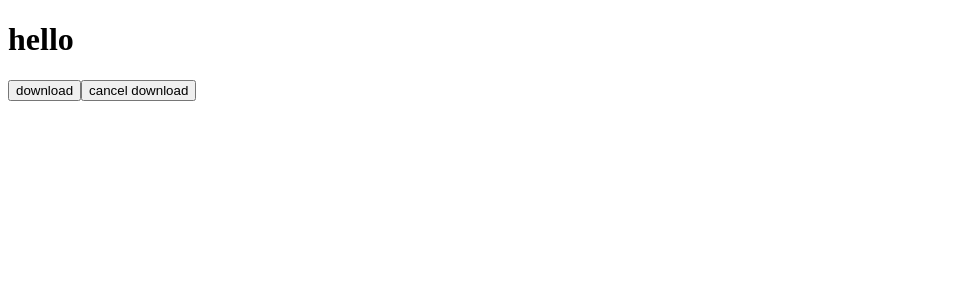
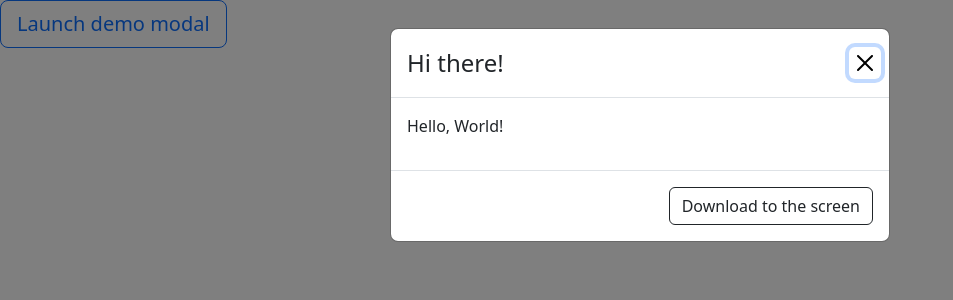
Before and after one commit to mitakawe123/pwa-project, an Angular app: page / in a window 1280 px wide. Shown: the top 300 px of the page, without its empty margins (0-953 px from the left). Built offline with nearby package versions, Linux system fonts and the light colour scheme.

Commit message:
helllllllo

```diff
--- a/angular.json
+++ b/angular.json
@@ -24,6 +24,7 @@
               "src/manifest.webmanifest"
             ],
             "styles": [
+              "node_modules/bootstrap/dist/css/bootstrap.min.css",
               "src/styles.css"
             ],
             "scripts": [],
--- a/package.json
+++ b/package.json
@@ -15,10 +15,14 @@
     "@angular/compiler": "^14.1.0",
     "@angular/core": "^14.1.0",
     "@angular/forms": "^14.1.0",
+    "@angular/localize": "^14.1.0",
     "@angular/platform-browser": "^14.1.0",
     "@angular/platform-browser-dynamic": "^14.1.0",
     "@angular/router": "^14.1.0",
     "@angular/service-worker": "^14.1.0",
+    "@ng-bootstrap/ng-bootstrap": "^13.0.0",
+    "@popperjs/core": "^2.10.2",
+    "bootstrap": "^5.2.0",
     "rxjs": "~7.5.0",
     "tslib": "^2.3.0",
     "zone.js": "~0.11.4"
--- a/src/app/app.component.html
+++ b/src/app/app.component.html
@@ -1,4 +1,24 @@
-<h1>hello</h1>
-
-<button (click)="onSubmit()">download</button>
-<button (click)="cancelDownload()">cancel download</button>
+<ng-template #mymodal let-c="close" let-d="dismiss">
+  <div class="modal-header">
+    <h4 class="modal-title" id="modal-basic-title">Hi there!</h4>
+    <button
+      type="button"
+      class="btn-close"
+      aria-label="Close"
+      (click)="d('Cross click')"
+    ></button>
+  </div>
+  <div class="modal-body">
+    <p>Hello, World!</p>
+  </div>
+  <div class="modal-footer">
+    <button type="button" class="btn btn-outline-dark" (click)="onSubmit()">
+      Download to the screen
+    </button>
+  </div>
+</ng-template>
+<button class="btn btn-lg btn-outline-primary" (click)="open(mymodal)">
+  Launch demo modal
+</button>
+<!-- <button (click)="onSubmit()">download</button>
+<button (click)="cancelDownload()">cancel download</button> -->
--- a/src/app/app.component.ts
+++ b/src/app/app.component.ts
@@ -1,15 +1,24 @@
-import { Component } from '@angular/core';
+import { AfterViewInit, Component, ElementRef, ViewChild } from '@angular/core';
 import { ServiceWorkerModule } from '@angular/service-worker';
+import { NgbModal, NgbModalConfig } from '@ng-bootstrap/ng-bootstrap';
 
 @Component({
   selector: 'app-root',
   templateUrl: './app.component.html',
   styleUrls: ['./app.component.css'],
-  providers: [ServiceWorkerModule],
+  providers: [ServiceWorkerModule, NgbModalConfig, NgbModal],
 })
-export class AppComponent {
+export class AppComponent implements AfterViewInit {
   title = 'pwa-project';
   isPrompt: boolean = false;
+
+  @ViewChild('mymodal') mymodal: ElementRef | undefined;
+
+  constructor(config: NgbModalConfig, private modalService: NgbModal) {
+    // customize default values of modals used by this component tree
+    config.backdrop = 'static';
+    config.keyboard = false;
+  }
 
   onSubmit(): void {
     this.isPrompt = true;
@@ -18,7 +27,11 @@ export class AppComponent {
     }
   }
 
-  cancelDownload(): void {
-    this.isPrompt = false;
+  ngAfterViewInit(): void {
+    this.open(this.mymodal);
+  }
+
+  open(mymodal: any) {
+    this.modalService.open(mymodal);
   }
 }
--- a/src/app/app.module.ts
+++ b/src/app/app.module.ts
@@ -4,10 +4,11 @@ import { BrowserModule } from '@angular/platform-browser';
 import { AppComponent } from './app.component';
 import { ServiceWorkerModule } from '@angular/service-worker';
 import { environment } from '../environments/environment';
+import { NgbModule } from '@ng-bootstrap/ng-bootstrap';
 
 @NgModule({
   declarations: [AppComponent],
-  imports: [BrowserModule, ServiceWorkerModule],
+  imports: [BrowserModule, ServiceWorkerModule, NgbModule],
   providers: [],
   bootstrap: [AppComponent],
 })
--- a/src/polyfills.ts
+++ b/src/polyfills.ts
@@ -1,3 +1,7 @@
+/***************************************************************************************************
+ * Load `$localize` onto the global scope - used if i18n tags appear in Angular templates.
+ */
+import '@angular/localize/init';
 /**
  * This file includes polyfills needed by Angular and is loaded before the app.
  * You can add your own extra polyfills to this file.
```
Also changed, not shown: 1 other file (tests, documents, lock files or other folders).
